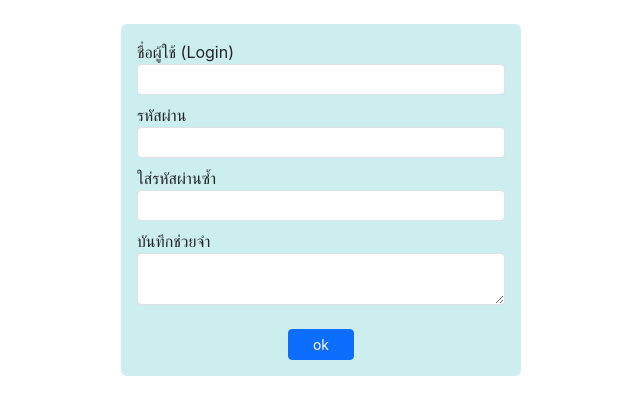
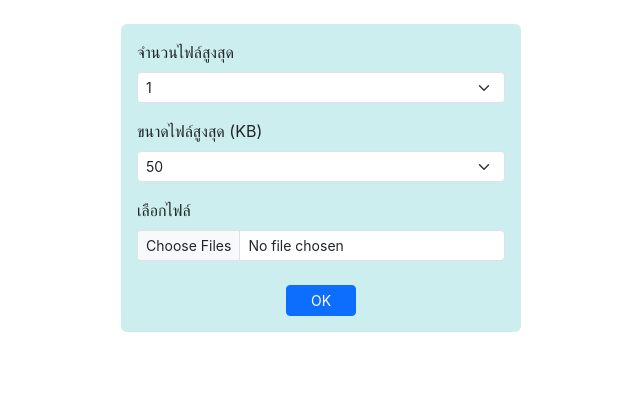
Before and after one commit to shidosaiga/react-app1-apirak, a React (Create React App) app in the folder app1/: page / in a window 1280 px wide. Shown: the top 414 px of the page, without its empty margins (319-959 px from the left). Built offline with nearby package versions, Linux system fonts and the light colour scheme; the HTML template or start-up script is replaced by a standard one.

Commit message:
Input type file

```diff
--- a/app1/src/App.js
+++ b/app1/src/App.js
@@ -20,6 +20,7 @@
 import Router2 from "./router2";
 import Router3 from "./router3";
 import FormText from "./form-text";
+import FormSelectFile from "./form-select-file";
 function App() {
 
   // return (
@@ -30,6 +31,7 @@
 
   // );
   // return <Button/>
+  return <FormSelectFile/>
   return <FormText/>
 
   // return <Calculator2/>
--- /dev/null
+++ b/app1/src/form-select-file.js
@@ -0,0 +1,65 @@
+import React from 'react'
+export default function FormSelectFile() {
+    const inputFile = React.useRef();
+    const selectMaxNumFiles = React.useRef()
+    const selectMaxSize = React.useRef()
+    let maxNumfiles = [1, 2, 3, 4, 5]
+    let maxSizes = [50, 100, 200, 500, 1000]
+
+    const onClickButton = () => {
+        let maxNumFiles = selectMaxNumFiles.current.value
+        let maxSize = selectMaxSize.current.value
+
+        if (inputFile.current.files.length > maxNumFiles) {
+            alert(`เลือกได้ไม่เกิน ${maxNumFiles} ไฟล์`)
+            return
+        } for (let f of inputFile.current.files) {
+            if (f.size > maxSize * 1000) {
+                alert(`ขนานของแต่ไฟล์ต้องไม่เกิน ${maxSize} KB`)
+                return
+            }
+        }
+        alert('Files OK')
+    }
+    return (
+
+        <div className="mt-4 mx-auto p-3 rounded "
+            style={{ width: '400px', background: '#cee' }}>
+            <form>
+                <div className="form-group mb-3">
+                    <label htmlFor="maxNumFiles" className="form-label">จำนวนไฟล์สูงสุด</label>
+                    <select id="maxNumfiles" className="form-select form-select-sm" ref={selectMaxNumFiles}>
+                        {
+                            maxNumfiles.map(i => {
+                                return <option value={i}>{i}</option>
+                            })
+                        }
+                    </select>
+                </div>
+                <div className="form-group mb-3"></div>
+                <div className="form-group mb-3">
+                    <label htmlFor="maxSize" className="form-label">ขนาดไฟล์สูงสุด (KB)</label>
+                    <select id="maxSizes" className="form-select form-select-sm" ref={selectMaxSize}>
+                        {
+                            maxSizes.map(i => {
+                                return <option value={i}>{i}</option>
+                            })
+                        }
+                    </select>
+                </div>
+                <div className="from-group mb-3">
+                    <label htmlFor="file" className="form-label">เลือกไฟล์</label>
+                    <input type="file" id="file" accept="image/*"
+                        className="form-control form-control-sm" ref={inputFile} multiple/>
+                </div>
+                <div className="text-center mt-4">
+                    <button type="button" className="btn btn-sm btn-primary  px-4"
+                        onClick={ onClickButton}>OK
+                </button>
+                </div>
+
+            </form >
+        </div >
+
+                )
+}
```
